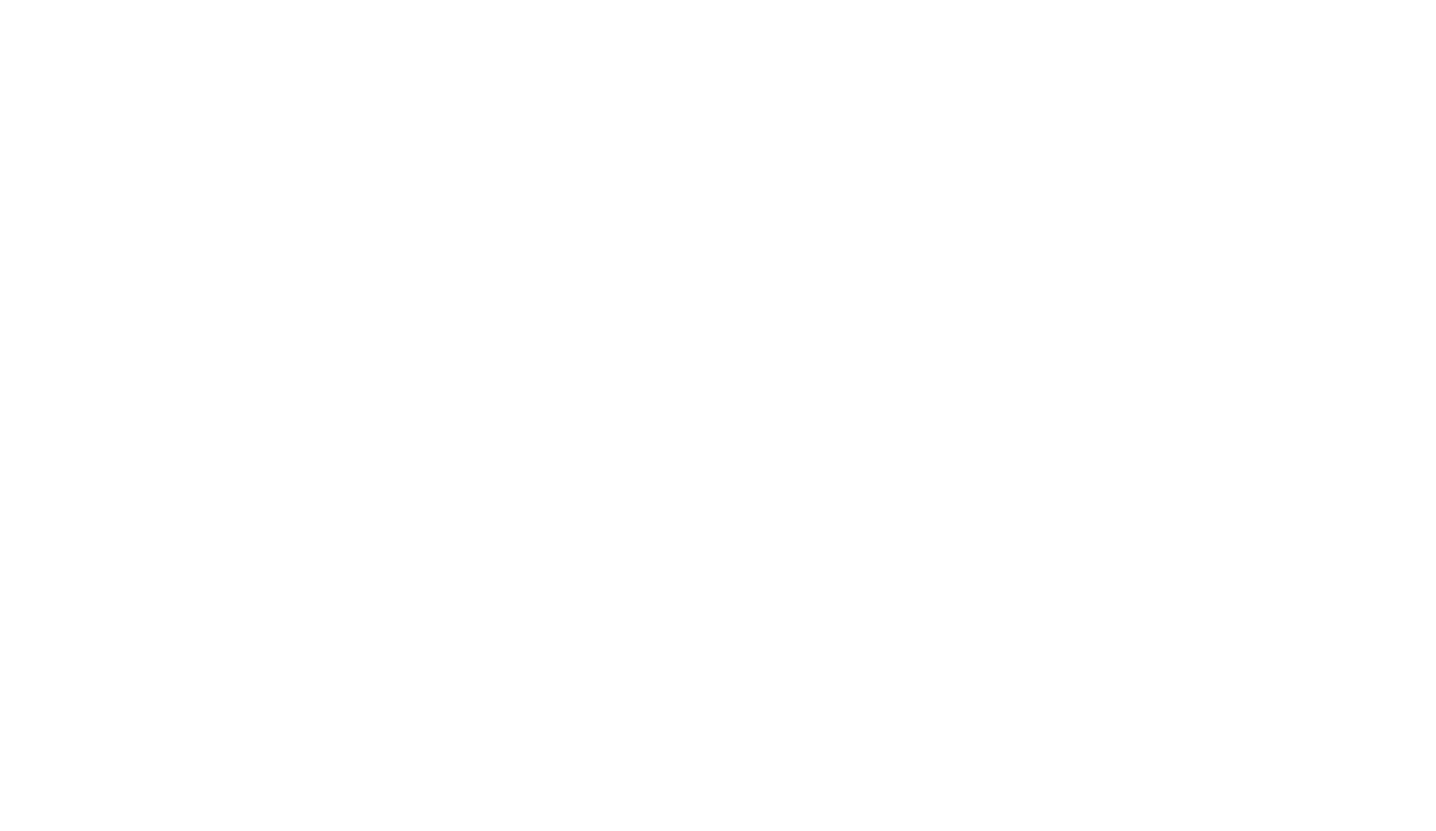
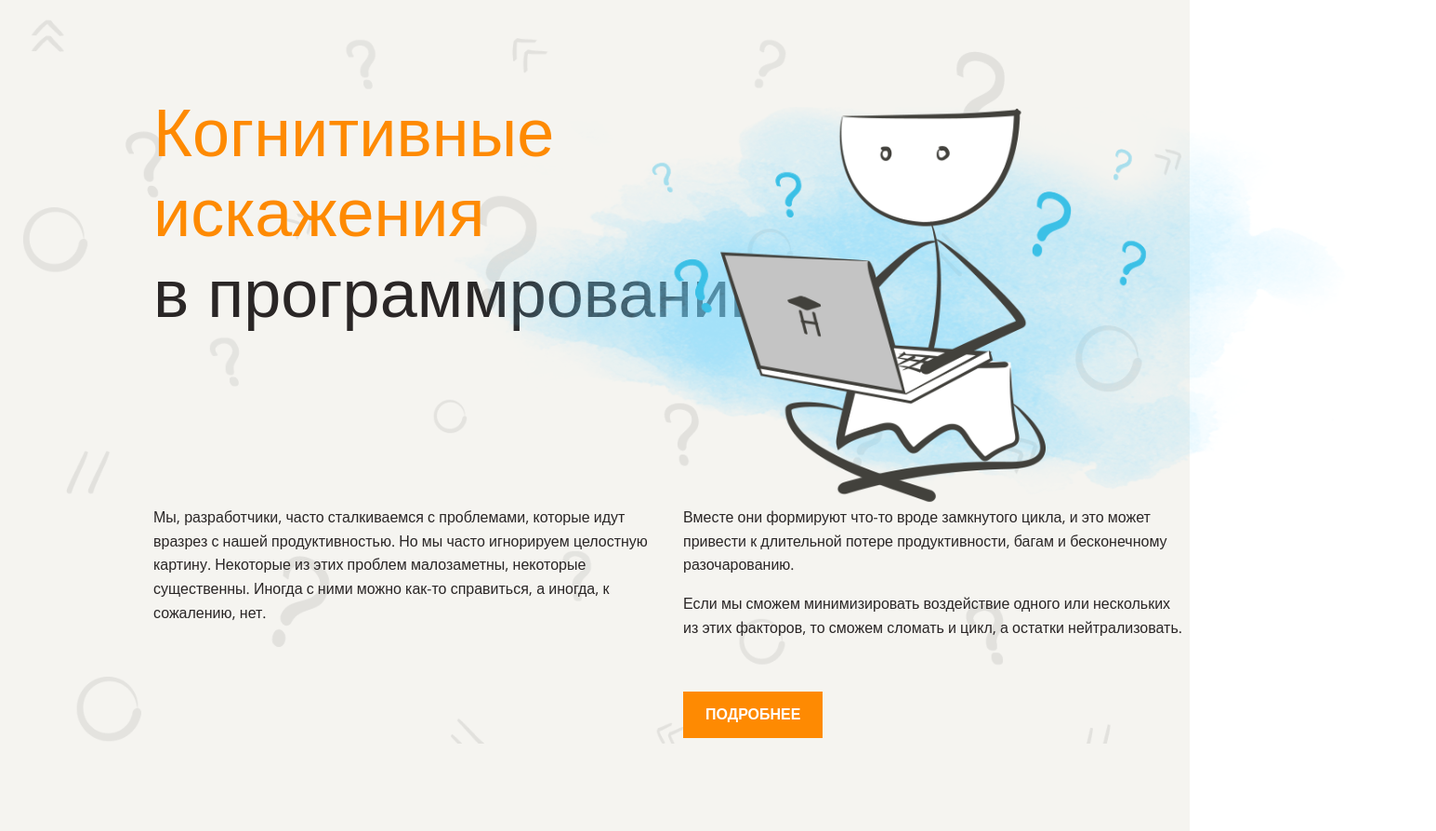
Before and after one commit to rubasia/layout-designer-project-lvl1, a website: page src/index.html in a window 1280 px wide. Shown: the whole page at 93% size, 1545 px wide, since content can reach past the window. Before the commit the page ends 800 px from the top, so only its background shows below. Drawn offline with nearby package versions, Linux system fonts and the light colour scheme; a web font is replaced by a local one.

Commit message:
modified src/index.html, src/styles/style.css to create the  header

```diff
--- a/src/index.html
+++ b/src/index.html
@@ -13,7 +13,18 @@
     </style>
 </head>
 <body>
-<header></header>
+<header>
+  <div class="header-content">
+    <img src="../images/main.png" alt="cartoonish person coding" id="header-image">
+    <h1><span class="primary">Когнитивные<br>искажения</span><br><span class="dark">в программровании</span></h1>
+    <div class="section-text">
+      <p class="paragraph-column">Мы, разработчики, часто сталкиваемся с проблемами, которые идут вразрез с нашей продуктивностью. Но мы часто игнорируем целостную картину. Некоторые из этих проблем малозаметны, некоторые существенны. Иногда с ними можно как-то справиться, а иногда, к сожалению, нет.</p>
+      <p class="paragraph-column, break-avoid">Вместе они формируют что-то вроде замкнутого цикла, и это может привести к длительной потере продуктивности, багам и бесконечному разочарованию.</p>
+      <p class="paragraph-column, break-avoid">Если мы сможем минимизировать воздействие одного или нескольких из этих факторов, то сможем сломать и цикл, а остатки нейтрализовать.</p>
+      <button>Подробнее</button>
+    </div>
+  </div>
+</header>
 <main></main>
 <footer></footer>
 </body>
--- a/src/styles/style.css
+++ b/src/styles/style.css
@@ -15,14 +15,36 @@
   color: #2a2626;
 }
 
+.dark {
+  color: var(--dark);
+}
+
+.primary {
+  color: var(--primary);
+}
+
+body {
+  width: 100%;
+  margin: 0;
+}
+
+header {
+  padding-top: 100px;
+  padding-left: 165px;
+  background-color: var(--light);
+}
+
 h1,
 h2,
 h3 {
-  font-family: "Open Sans", sans-serif;
+  font-family: Neucha, sans-serif;
+  font-weight: 400;
   line-height: 1.2em;
 }
 
 h1 {
+  margin-top: 0;
+  margin-bottom: 185px;
   font-size: 72px;
 }
 
@@ -34,15 +56,55 @@ h3 {
   font-size: 34px;
 }
 
-section {
-  max-width: 1110px;
-  text-align: center;
-  padding-top: 100px;
-  padding-left: 100px;
+header::before {
+  position: absolute;
+  top: 0;
+  left: 0;
+  width: 100%;
+  height: 100%;
+  background-image: url("../../images/background.png");
+  background-repeat: no-repeat;
+  background-size: cover;
+  opacity: 0.1;
+  content: "";
 }
 
-.hello {
-  display: block;
+.paragraph-column {
+  margin-top: 0;
+}
 
-  color: #fff;
+.break-avoid {
+  break-inside: avoid;
+  break-after: avoid;
 }
+
+.header-content {
+  max-width: 1110px;
+  position: relative;
+}
+
+.section-text {
+  column-count: 2;
+  column-gap: 30px;
+}
+
+#header-image {
+  position: absolute;
+  top: -45px;
+  right: -270px;
+  height: 525px;
+}
+
+button {
+  padding: 12px 24px;
+  margin-top: 40px;
+  margin-bottom: 100px;
+  font-family: "Open sans", sans-serif;
+  font-weight: 700;
+  font-size: 16px;
+  line-height: 160%;
+  text-transform: uppercase;
+  color: white;
+  background: var(--primary);
+  border: none;
+}
```
